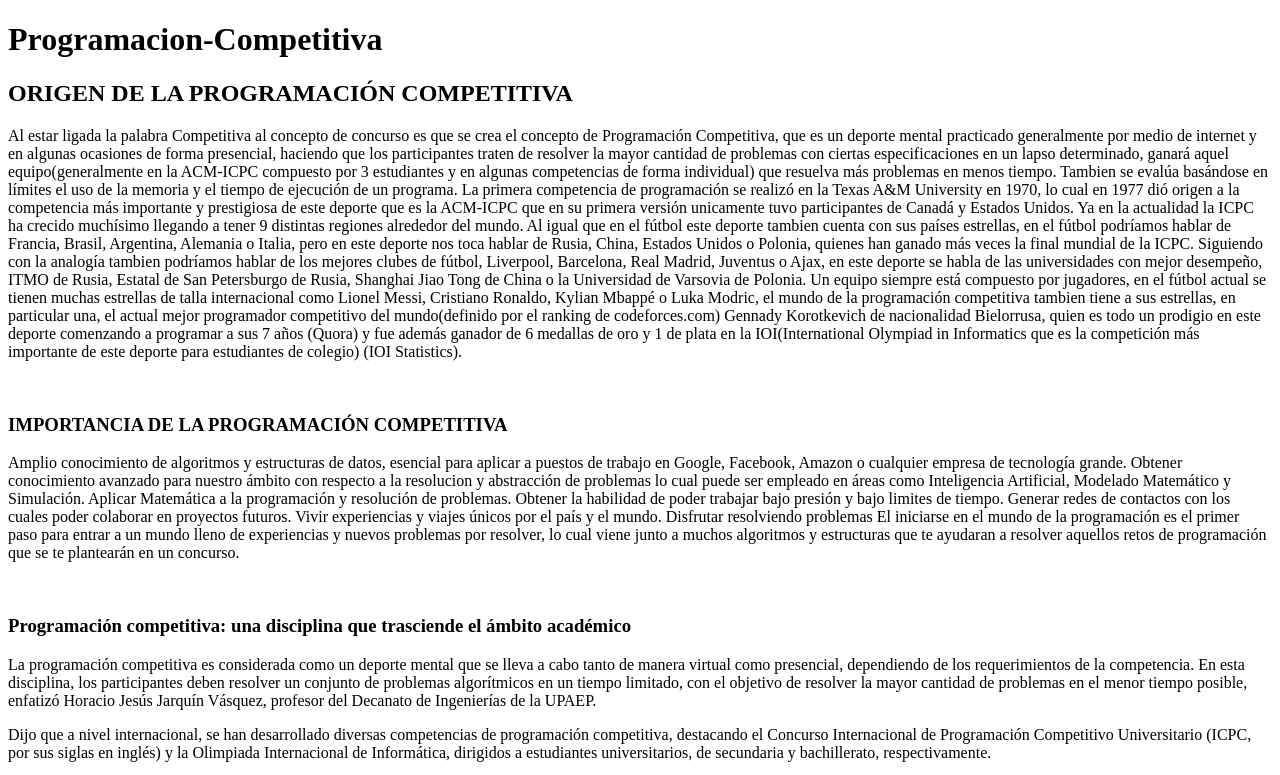
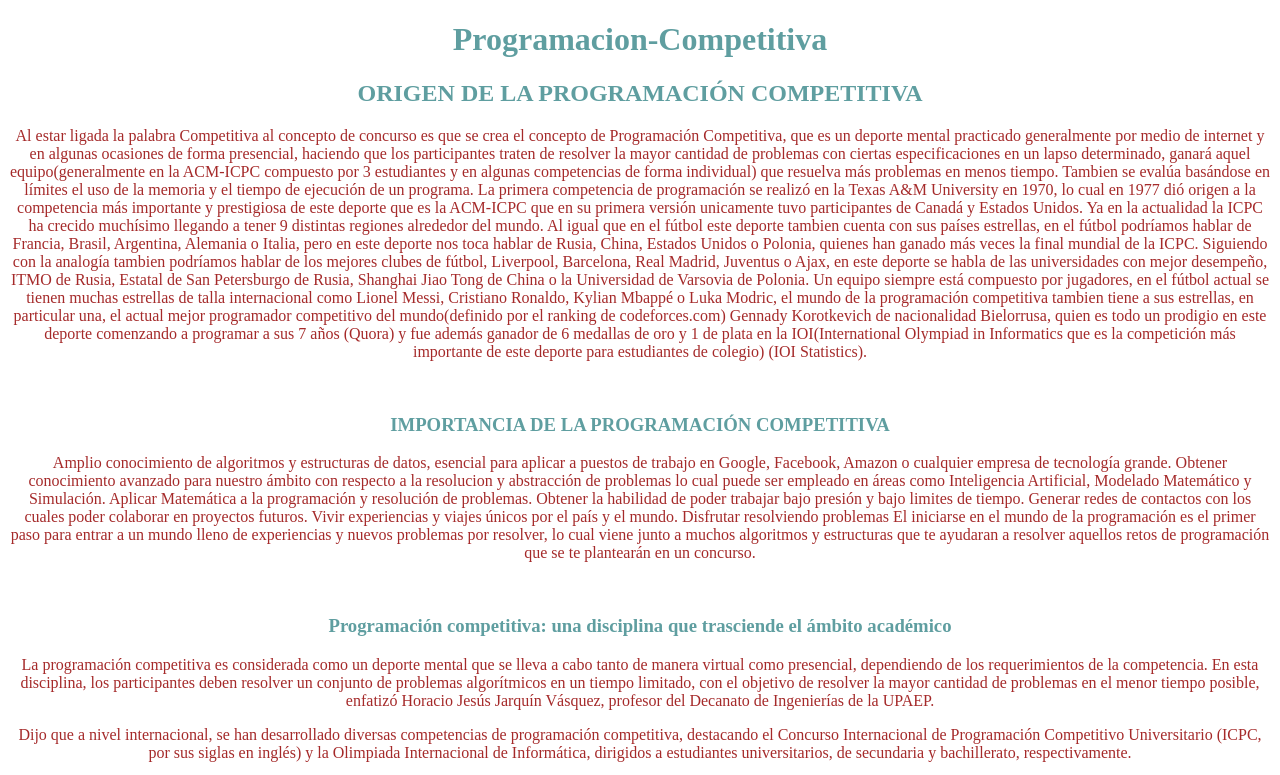
Before and after one commit to Danniela0LM/programacion-comp, a plain HTML site: page index.html in a window 1280 px wide. Shown: the top 775 px of the page. Drawn offline with Linux system fonts and the light colour scheme.

Commit message:
tercer commit

```diff
--- a/index.html
+++ b/index.html
@@ -7,6 +7,20 @@
      </head>
      <body>
         <h1>Programacion-Competitiva</h1>
+        <style>
+         p{
+            color: brown;
+         }
+         h1{
+            color: cadetblue;
+         }
+         h2{
+            color: cadetblue;
+         }
+         h3{
+            color: cadetblue;
+         }
+        </style>
         <h2>ORIGEN DE LA PROGRAMACIÓN COMPETITIVA</h2>
         <p>
          Al estar ligada la palabra Competitiva al concepto de concurso es que se crea el concepto de Programación Competitiva, que es un deporte mental practicado generalmente por medio de internet y en algunas ocasiones de forma presencial, haciendo que los participantes traten de resolver la mayor cantidad de problemas con ciertas especificaciones en un lapso determinado, ganará aquel equipo(generalmente en la ACM-ICPC compuesto por 3 estudiantes y en algunas competencias de forma individual) que resuelva más problemas en menos tiempo. Tambien se evalúa basándose en límites el uso de la memoria y el tiempo de ejecución de un programa.
@@ -52,5 +66,10 @@
                Conocimiento especializado: Las competencias están estrechamente ligadas a las ciencias computacionales, especialmente en áreas como estructuras de datos, análisis y diseño de algoritmos, y matemáticas discretas.
 
                Trabajo bajo presión: En las competencias, los participantes deben enfrentarse a desafíos desconocidos y resolver problemas en un entorno de tiempo limitado, lo que pone a prueba su capacidad para manejar la presión.</p>
+               <style>
+                  *{
+                     text-align: center;
+                  }
+               </style>
      </body>
      </html>
```
